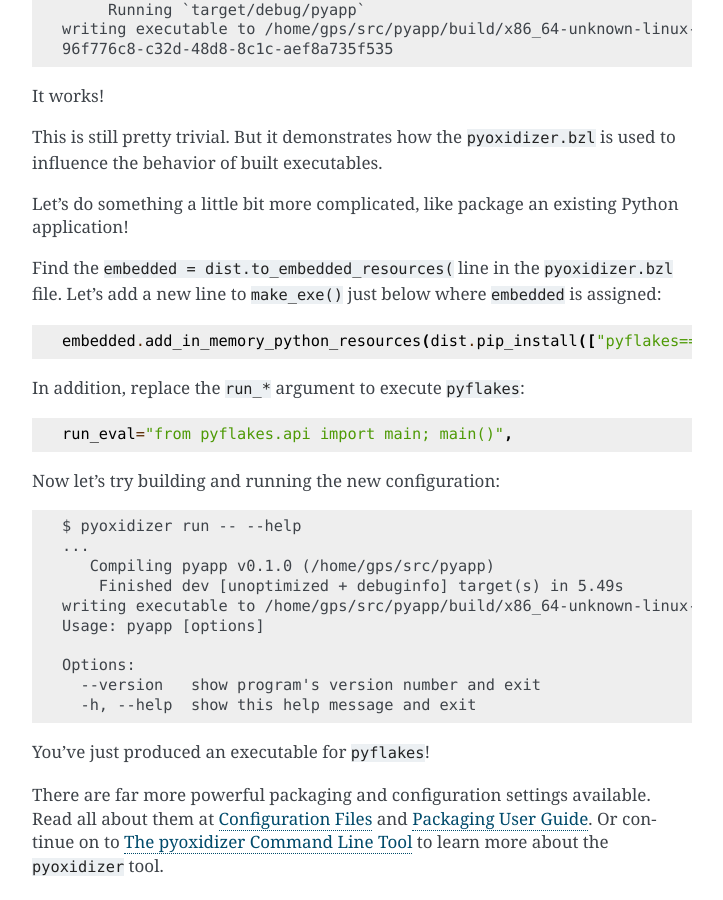
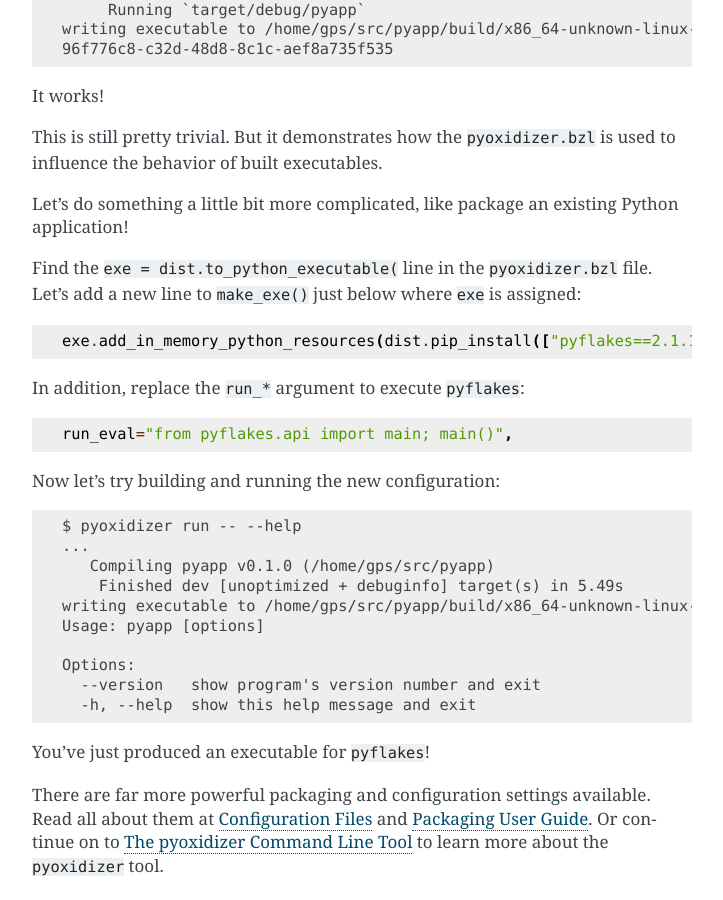
Before and after one commit to indygreg/PyOxidizer, a Sphinx documentation site: the page built from docs/getting_started.rst, in a window 1280 px wide and 900 px high, scrolled down 4317 px. Shown: the whole window, without its empty margins (388-1111 px from the left). Built offline with Sphinx 7.4.7, drawn with Linux system fonts in a browser that asks for light colours; the version number could not be read and is left out.

Commit message:
Update getting started pyflkes example.

```diff
--- a/docs/getting_started.rst
+++ b/docs/getting_started.rst
@@ -209,13 +209,13 @@ is used to influence the behavior of built executables.
 Let's do something a little bit more complicated, like package an existing
 Python application!
 
-Find the ``embedded = dist.to_embedded_resources(`` line in the
+Find the ``exe = dist.to_python_executable(`` line in the
 ``pyoxidizer.bzl`` file. Let's add a new line to ``make_exe()`` just
-below where ``embedded`` is assigned:
+below where ``exe`` is assigned:
 
 .. code-block:: python
 
-   embedded.add_in_memory_python_resources(dist.pip_install(["pyflakes==2.1.1"]))
+   exe.add_in_memory_python_resources(dist.pip_install(["pyflakes==2.1.1"]))
 
 In addition, replace the ``run_*`` argument to execute ``pyflakes``:
 
```
